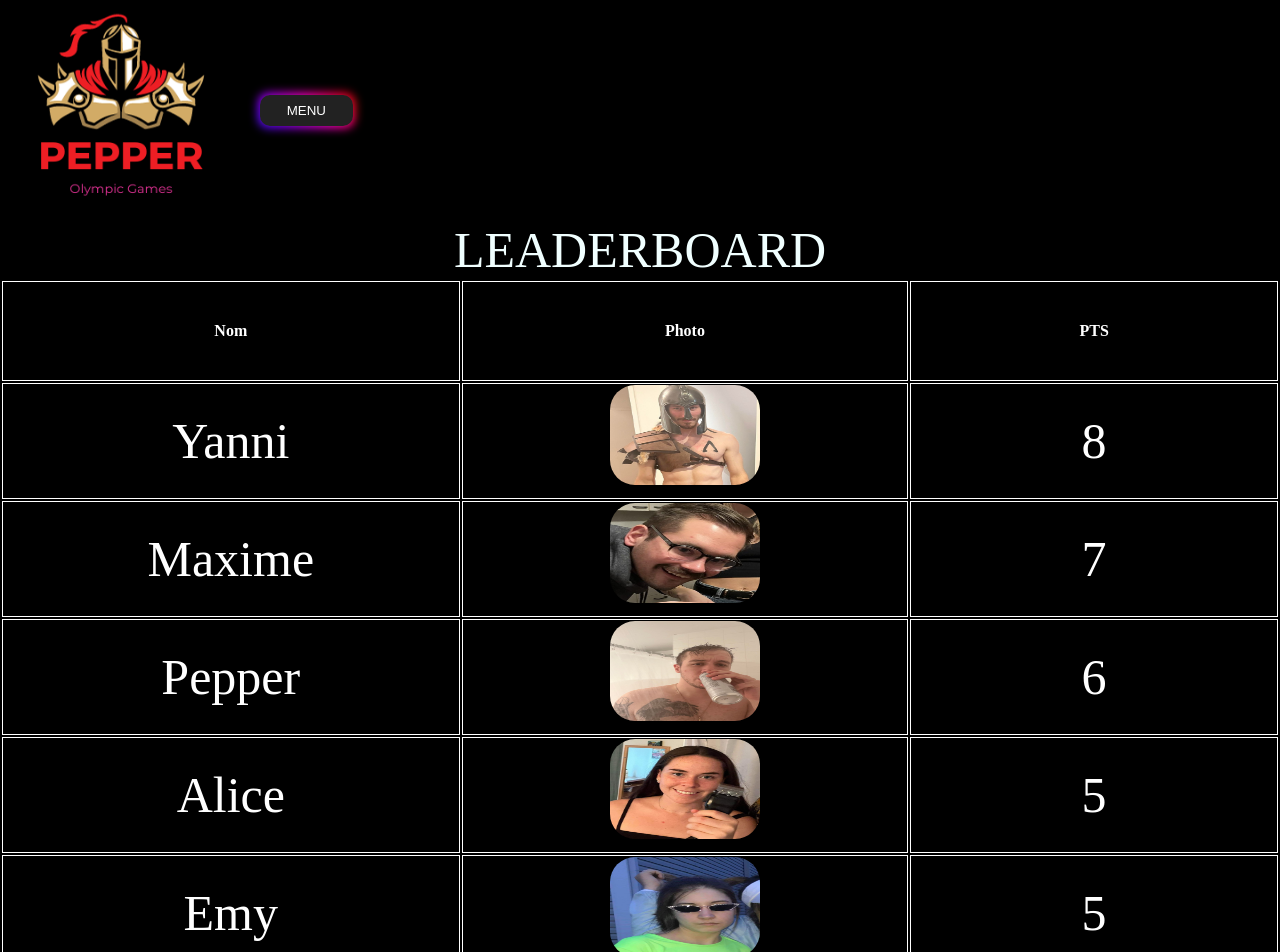
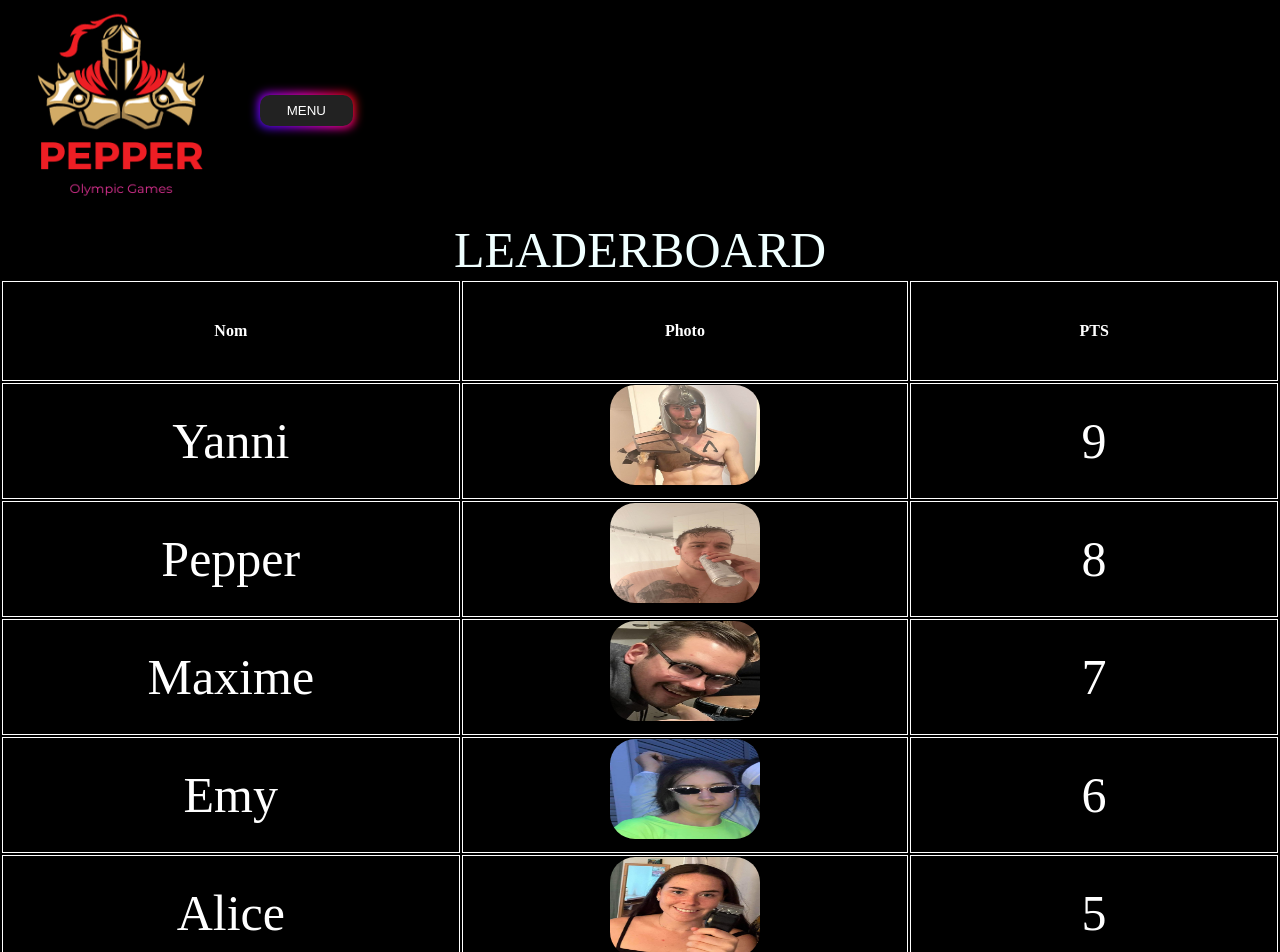
Before and after one commit to Dplayerz/WebAppChalet, a React (Vite) app: page / in a window 1280 px wide. Shown: the top 952 px of the page. Built offline with nearby package versions, Linux system fonts and the light colour scheme.

Commit message:
Update Leader.tsx

```diff
--- a/src/Leader.tsx
+++ b/src/Leader.tsx
@@ -62,7 +62,7 @@ function AleArr() {
 
 
 const data = [
-  { Nom: "Pepper", Photo: <Photo />, PTS: 6 },
+  { Nom: "Pepper", Photo: <Photo />, PTS: 8 },
   { Nom: "Alice", Photo: <AliceArr />, PTS: 5 },
   { Nom: "Maxime", Photo: <MaxArr />, PTS: 7 },
   { Nom: "Steve", Photo: <SteveArr />, PTS: 2 },
@@ -70,10 +70,10 @@ const data = [
   { Nom: "Cath", Photo: <CathArr />, PTS: 0 },
   { Nom: "Eliane", Photo: <ElianeArr />, PTS: 3 },
   { Nom: "Raph", Photo: <RaphArr />, PTS: 1 },
-  { Nom: "Emy", Photo: <EmyArr />, PTS: 5 },
+  { Nom: "Emy", Photo: <EmyArr />, PTS: 6 },
   { Nom: "Youri", Photo: <YouriArr />, PTS: 0 },
-  { Nom: "Mari", Photo: <MariArr />, PTS: 4 },
-  { Nom: "Yanni", Photo: <BugX />, PTS: 8 },
+  { Nom: "Mari", Photo: <MariArr />, PTS: 5 },
+  { Nom: "Yanni", Photo: <BugX />, PTS: 9 },
   { Nom: "Médé", Photo: 0, PTS:  2 },
 { Nom: "Alexe", Photo: <AleArr />, PTS: 4 },
 ];
```
